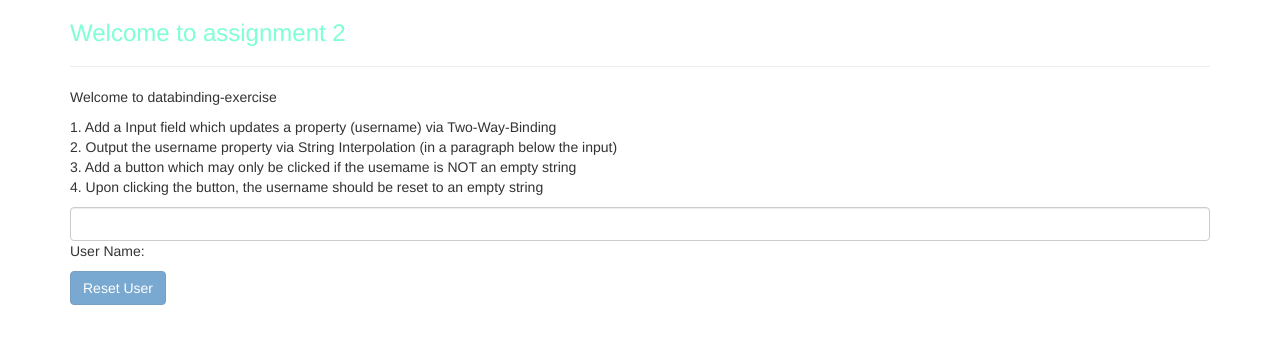
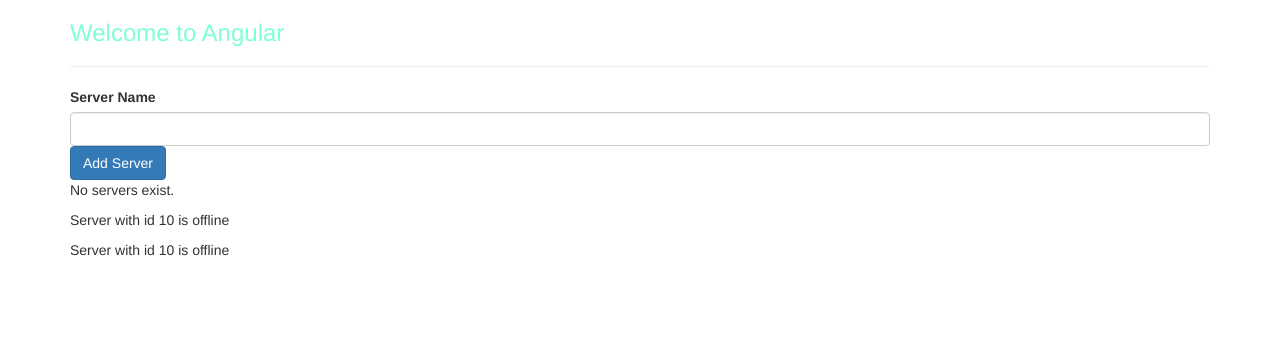
Before and after one commit to richardcalf/angular-the-complete-guide, an Angular app in the folder my-first-app/: page / in a window 1280 px wide. Shown: the top 344 px of the page. Built offline with nearby package versions, Linux system fonts and the light colour scheme.

Commit message:
section 2, video 36 directives (start)

```diff
--- a/my-first-app/src/app/app.component.html
+++ b/my-first-app/src/app/app.component.html
@@ -1,9 +1,9 @@
 <div class="container">
   <div class="row">
     <div class="col-xs-12">
-      <h3>Welcome to assignment 2</h3>
+      <h3>Welcome to Angular</h3>
       <hr />
-      <app-databinding-exercise></app-databinding-exercise>
+      <app-servers></app-servers>
     </div>
   </div>
 </div>
```
